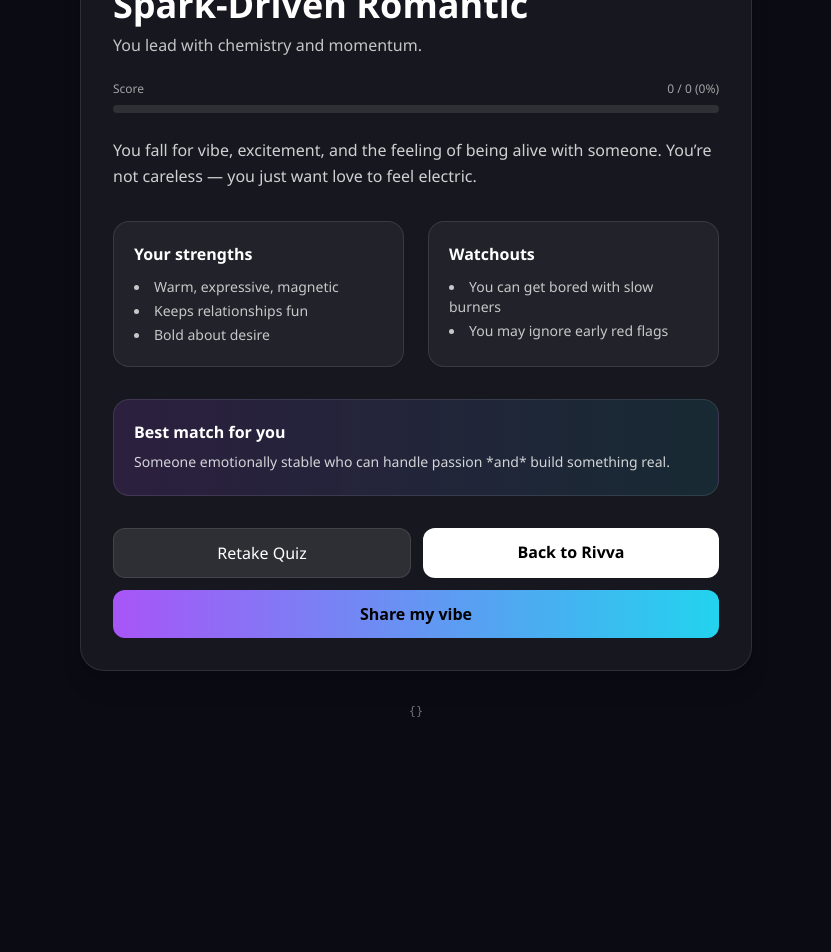
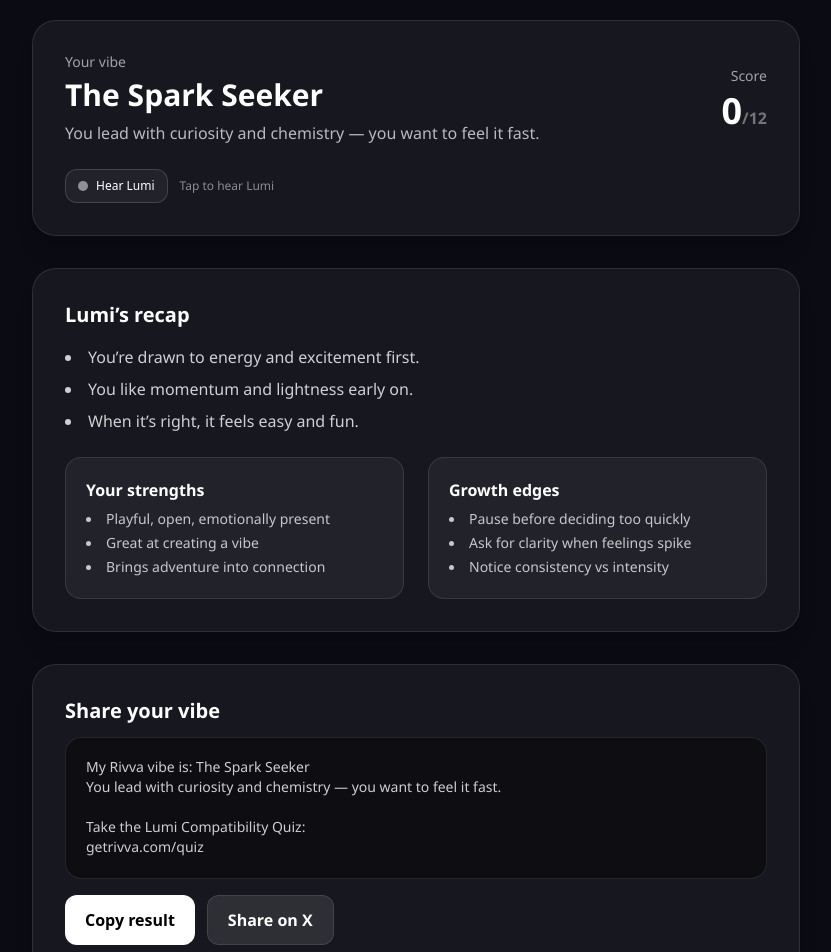
Before and after one commit to vvvisi0n/rivva-landing, a Next.js app: page /quiz/results in a window 1280 px wide. Shown: the part 440-1392 px from the top of the page, without its empty margins (224-1055 px from the left). Before the commit the page ends 1223 px from the top, so only its background shows below. Built offline with nearby package versions, Linux system fonts and the light colour scheme.

Commit message:
upgrade quiz results with tier recap share card and CTAs

```diff
--- a/app/quiz/results/page.tsx
+++ b/app/quiz/results/page.tsx
@@ -4,232 +4,202 @@ import { useEffect, useMemo, useState } from "react";
 import Link from "next/link";
 import LumiOrb from "@/components/LumiOrb";
 import TypingBubble from "@/components/TypingBubble";
+import LumiVoiceButton from "@/components/LumiVoiceButton";
 
-type Option = { id: string; text: string; score: number };
-type AnswerMap = Record<string, Option>;
+import { getTier, buildShareText } from "@/lib/quiz";
 
-type BandKey = "soul_first" | "balanced_builder" | "spark_chaser";
-
-const BANDS: Record<
-  BandKey,
-  {
-    title: string;
-    subtitle: string;
-    description: string;
-    strengths: string[];
-    watchouts: string[];
-    bestMatch: string;
-    shareLine: string;
-  }
-> = {
-  soul_first: {
-    title: "Soul-First Connector",
-    subtitle: "You prioritize safety, depth, and emotional clarity.",
-    description:
-      "You’re not here for random swipes. You want something that feels grounded, honest, and emotionally clean. When it’s right, it’s calm — not confusing.",
-    strengths: [
-      "Emotionally intentional",
-      "Loyal once you choose",
-      "Strong communicator",
-    ],
-    watchouts: ["You can over-invest early", "You feel mismatches deeply"],
-    bestMatch:
-      "Someone steady, emotionally mature, and clear about what they want.",
-    shareLine: "I’m a Soul-First Connector on Rivva.",
-  },
-  balanced_builder: {
-    title: "Balanced Builder",
-    subtitle: "Chemistry matters, but so does consistency.",
-    description:
-      "You want both spark and stability. You’re open-hearted, but not reckless. When a connection has rhythm and respect, you’re all in.",
-    strengths: [
-      "Healthy pace setter",
-      "Values + chemistry aligned",
-      "Adaptable and fair",
-    ],
-    watchouts: [
-      "You may tolerate gray areas too long",
-      "You can downplay your own needs",
-    ],
-    bestMatch:
-      "Someone playful but dependable — who matches your energy and effort.",
-    shareLine: "I’m a Balanced Builder on Rivva.",
-  },
-  spark_chaser: {
-    title: "Spark-Driven Romantic",
-    subtitle: "You lead with chemistry and momentum.",
-    description:
-      "You fall for vibe, excitement, and the feeling of being alive with someone. You’re not careless — you just want love to feel electric.",
-    strengths: [
-      "Warm, expressive, magnetic",
-      "Keeps relationships fun",
-      "Bold about desire",
-    ],
-    watchouts: [
-      "You can get bored with slow burners",
-      "You may ignore early red flags",
-    ],
-    bestMatch:
-      "Someone emotionally stable who can handle passion *and* build something real.",
-    shareLine: "I’m a Spark-Driven Romantic on Rivva.",
-  },
-};
-
-function getBand(score: number, max: number): BandKey {
-  const pct = max > 0 ? score / max : 0;
-  if (pct >= 0.8) return "soul_first";
-  if (pct >= 0.55) return "balanced_builder";
-  return "spark_chaser";
-}
-
-export default function ResultsPage() {
+export default function QuizResultsPage() {
   const [score, setScore] = useState<number | null>(null);
-  const [maxScore, setMaxScore] = useState<number | null>(null);
-  const [answers, setAnswers] = useState<AnswerMap | null>(null);
-  const [loading, setLoading] = useState(true);
-  const [shareStatus, setShareStatus] = useState<"idle" | "copied">("idle");
+  const [isThinking, setIsThinking] = useState(true);
+  const [copied, setCopied] = useState(false);
 
   useEffect(() => {
-    const s = Number(sessionStorage.getItem("rivva_quiz_score"));
-    const m = Number(sessionStorage.getItem("rivva_quiz_max"));
-    const a = sessionStorage.getItem("rivva_quiz_answers");
+    const raw = sessionStorage.getItem("rivva_quiz_score");
+    const s = raw ? Number(raw) : 0;
+    setScore(s);
 
-    setScore(Number.isFinite(s) ? s : 0);
-    setMaxScore(Number.isFinite(m) ? m : 0);
-    setAnswers(a ? JSON.parse(a) : {});
-    setLoading(false);
+    // tiny Lumi “processing” moment
+    const t = setTimeout(() => setIsThinking(false), 900);
+    return () => clearTimeout(t);
   }, []);
 
-  const bandKey = useMemo(() => {
-    if (score == null || maxScore == null) return "balanced_builder" as BandKey;
-    return getBand(score, maxScore);
-  }, [score, maxScore]);
+  const tier = useMemo(() => {
+    return getTier(score ?? 0);
+  }, [score]);
 
-  const band = BANDS[bandKey];
-  const pct = maxScore ? Math.round(((score ?? 0) / maxScore) * 100) : 0;
+  const shareText = useMemo(() => buildShareText(tier), [tier]);
 
-  async function handleShare() {
-    const url = typeof window !== "undefined" ? window.location.origin : "";
-    const shareText = `${band.shareLine} My vibe score: ${pct}%. Take the Lumi quiz on Rivva.`;
-
+  async function copyShare() {
     try {
-      if (navigator.share) {
-        await navigator.share({
-          title: "My Rivva compatibility vibe",
-          text: shareText,
-          url,
-        });
-        return;
-      }
+      await navigator.clipboard.writeText(shareText);
+      setCopied(true);
+      setTimeout(() => setCopied(false), 1200);
     } catch {
-      // fall through to copy
-    }
-
-    try {
-      await navigator.clipboard.writeText(`${shareText} ${url}`);
-      setShareStatus("copied");
-      setTimeout(() => setShareStatus("idle"), 1500);
-    } catch {
-      // last resort: do nothing
+      setCopied(false);
     }
   }
 
-  if (loading) {
   return (
-      <main className="min-h-screen bg-[#0b0b14] text-white flex flex-col items-center justify-center px-6">
-        <LumiOrb />
-        <TypingBubble className="mt-8" label="Lumi is reading your vibe…" />
-      </main>
-    );
-  }
-
-  return (
-    <main className="min-h-screen bg-[#0b0b14] text-white flex flex-col items-center px-6 py-16">
-      <div className="mb-6">
+    <main className="min-h-screen bg-[#0b0b14] text-white px-6 py-14">
+      <div className="max-w-3xl mx-auto">
+        {/* header */}
+        <div className="flex flex-col items-center text-center mb-10">
+          <div className="mb-4">
             <LumiOrb />
           </div>
+          <h1 className="text-3xl md:text-4xl font-bold">
+            Your Lumi Compatibility Read
+          </h1>
+          <p className="text-white/70 mt-2">
+            No labels for labels’ sake — just your connection style.
+          </p>
+        </div>
 
-      <div className="w-full max-w-2xl bg-white/5 border border-white/10 rounded-3xl p-8 shadow-xl">
-        <p className="text-sm text-white/60 mb-2">Your compatibility vibe</p>
+        {/* processing */}
+        {isThinking && (
+          <div className="rounded-3xl bg-white/5 border border-white/10 p-8 shadow-xl mb-8">
+            <TypingBubble label="Lumi is reading your vibe…" />
+          </div>
+        )}
 
-        <h1 className="text-3xl md:text-4xl font-bold mb-2">{band.title}</h1>
-        <p className="text-white/75 mb-6">{band.subtitle}</p>
+        {!isThinking && score !== null && (
+          <>
+            {/* main result card */}
+            <section className="rounded-3xl bg-white/5 border border-white/10 p-8 shadow-xl mb-8">
+              <div className="flex items-center justify-between gap-4 flex-wrap">
+                <div>
+                  <p className="text-sm text-white/60">Your vibe</p>
+                  <h2 className="text-2xl md:text-3xl font-bold mt-1">
+                    {tier.name}
+                  </h2>
+                  <p className="text-white/70 mt-2 max-w-xl">
+                    {tier.oneLiner}
+                  </p>
+                </div>
 
-        <div className="mb-6">
-          <div className="flex items-center justify-between text-xs text-white/60 mb-2">
-            <span>Score</span>
-            <span>
-              {score} / {maxScore} ({pct}%)
-            </span>
-          </div>
-          <div className="h-2 w-full bg-white/10 rounded-full overflow-hidden">
-            <div
-              className="h-full bg-gradient-to-r from-purple-500 to-cyan-400 transition-all duration-700"
-              style={{ width: `${pct}%` }}
-            />
+                <div className="text-right">
+                  <p className="text-sm text-white/60">Score</p>
+                  <p className="text-4xl font-extrabold mt-1">
+                    {score}
+                    <span className="text-white/40 text-base">/12</span>
+                  </p>
                 </div>
               </div>
 
-        <p className="text-white/80 leading-relaxed mb-8">
-          {band.description}
+              {/* Lumi voice */}
+              <div className="mt-6 flex items-center gap-3">
+                <LumiVoiceButton
+                  text={[
+                    `Okay… here’s what I’m picking up.`,
+                    `You’re ${tier.name.toLowerCase()}.`,
+                    tier.oneLiner,
+                    `If you want, I can guide you into matches that fit this energy.`
+                  ].join(" ")}
+                />
+                <p className="text-xs text-white/50">
+                  Tap to hear Lumi
                 </p>
+              </div>
+            </section>
 
-        <div className="grid grid-cols-1 md:grid-cols-2 gap-6 mb-8">
-          <div className="bg-white/5 border border-white/10 rounded-2xl p-5">
-            <h3 className="font-semibold mb-3">Your strengths</h3>
-            <ul className="list-disc list-inside text-white/75 text-sm space-y-1">
-              {band.strengths.map((s) => (
-                <li key={s}>{s}</li>
+            {/* Lumi recap */}
+            <section className="rounded-3xl bg-white/5 border border-white/10 p-8 shadow-xl mb-8">
+              <h3 className="text-xl font-semibold mb-4">
+                Lumi’s recap
+              </h3>
+              <ul className="space-y-2 text-white/80 list-disc list-inside">
+                {tier.recap.map((r, i) => (
+                  <li key={i}>{r}</li>
+                ))}
+              </ul>
+
+              <div className="grid md:grid-cols-2 gap-6 mt-6">
+                <div className="rounded-2xl bg-white/5 border border-white/10 p-5">
+                  <h4 className="font-semibold mb-2">Your strengths</h4>
+                  <ul className="space-y-1 text-white/75 text-sm list-disc list-inside">
+                    {tier.strengths.map((s, i) => (
+                      <li key={i}>{s}</li>
                     ))}
                   </ul>
                 </div>
-
-          <div className="bg-white/5 border border-white/10 rounded-2xl p-5">
-            <h3 className="font-semibold mb-3">Watchouts</h3>
-            <ul className="list-disc list-inside text-white/75 text-sm space-y-1">
-              {band.watchouts.map((w) => (
-                <li key={w}>{w}</li>
+                <div className="rounded-2xl bg-white/5 border border-white/10 p-5">
+                  <h4 className="font-semibold mb-2">Growth edges</h4>
+                  <ul className="space-y-1 text-white/75 text-sm list-disc list-inside">
+                    {tier.growth.map((g, i) => (
+                      <li key={i}>{g}</li>
                     ))}
                   </ul>
                 </div>
               </div>
+            </section>
 
-        <div className="bg-gradient-to-r from-purple-500/15 to-cyan-400/10 border border-white/10 rounded-2xl p-5 mb-8">
-          <h3 className="font-semibold mb-2">Best match for you</h3>
-          <p className="text-white/80 text-sm leading-relaxed">
-            {band.bestMatch}
-          </p>
+            {/* share card */}
+            <section className="rounded-3xl bg-white/5 border border-white/10 p-8 shadow-xl mb-8">
+              <h3 className="text-xl font-semibold mb-3">
+                Share your vibe
+              </h3>
+
+              <div className="rounded-2xl bg-black/40 border border-white/10 p-5 text-sm whitespace-pre-wrap text-white/80">
+                {shareText}
               </div>
 
-        <div className="flex flex-col sm:flex-row gap-3 mb-3">
+              <div className="mt-4 flex flex-wrap gap-3">
+                <button
+                  onClick={copyShare}
+                  className="px-5 py-3 rounded-xl bg-white text-black font-semibold hover:bg-white/90 transition"
+                >
+                  {copied ? "Copied!" : "Copy result"}
+                </button>
+
+                <a
+                  href={`https://twitter.com/intent/tweet?text=${encodeURIComponent(shareText)}`}
+                  target="_blank"
+                  rel="noreferrer"
+                  className="px-5 py-3 rounded-xl bg-white/10 border border-white/10 font-semibold hover:bg-white/15 transition"
+                >
+                  Share on X
+                </a>
+              </div>
+            </section>
+
+            {/* matches CTA */}
+            <section className="rounded-3xl bg-gradient-to-r from-purple-500/20 to-cyan-400/20 border border-white/10 p-8 shadow-xl mb-8">
+              <h3 className="text-2xl font-bold mb-2">
+                Want matches that fit this vibe?
+              </h3>
+              <p className="text-white/80 mb-5">
+                Lumi will highlight people whose emotional energy complements yours.
+              </p>
+
+              <div className="flex flex-wrap gap-3">
                 <Link
-            href="/quiz"
-            className="flex-1 text-center px-5 py-3 rounded-xl bg-white/10 hover:bg-white/15 border border-white/10 transition"
+                  href="/matches"
+                  className="px-6 py-3 rounded-xl bg-white text-black font-semibold hover:bg-white/90 transition"
                 >
-            Retake Quiz
+                  Go to Matches
                 </Link>
 
                 <Link
-            href="/"
-            className="flex-1 text-center px-5 py-3 rounded-xl bg-white text-black font-semibold hover:bg-white/90 transition"
+                  href="/inbox"
+                  className="px-6 py-3 rounded-xl bg-white/10 border border-white/10 font-semibold hover:bg-white/15 transition"
                 >
-            Back to Rivva
+                  Open Inbox
                 </Link>
               </div>
+            </section>
 
-        <button
-          onClick={handleShare}
-          className="w-full px-5 py-3 rounded-xl bg-gradient-to-r from-purple-500 to-cyan-400 text-black font-semibold hover:opacity-90 transition active:scale-[0.98]"
+            {/* retake */}
+            <div className="text-center">
+              <Link
+                href="/quiz"
+                className="text-sm text-white/70 hover:text-white underline underline-offset-4"
               >
-          {shareStatus === "copied" ? "Copied ✓" : "Share my vibe"}
-        </button>
+                Retake quiz
+              </Link>
             </div>
-
-      {process.env.NODE_ENV !== "production" && answers && (
-        <pre className="mt-8 text-xs text-white/40 max-w-2xl whitespace-pre-wrap">
-          {JSON.stringify(answers, null, 2)}
-        </pre>
+          </>
         )}
+      </div>
     </main>
   );
 }
--- /dev/null
+++ b/lib/quiz.ts
@@ -0,0 +1,134 @@
+export type QuizTierKey = "spark" | "anchor" | "empath" | "magnetic";
+
+export type QuizTier = {
+  key: QuizTierKey;
+  name: string;
+  range: [number, number];
+  oneLiner: string;
+  recap: string[];
+  strengths: string[];
+  growth: string[];
+  matchesWith: string[];
+};
+
+export const TIERS: QuizTier[] = [
+  {
+    key: "spark",
+    name: "The Spark Seeker",
+    range: [0, 4],
+    oneLiner: "You lead with curiosity and chemistry — you want to feel it fast.",
+    recap: [
+      "You’re drawn to energy and excitement first.",
+      "You like momentum and lightness early on.",
+      "When it’s right, it feels easy and fun."
+    ],
+    strengths: [
+      "Playful, open, emotionally present",
+      "Great at creating a vibe",
+      "Brings adventure into connection"
+    ],
+    growth: [
+      "Pause before deciding too quickly",
+      "Ask for clarity when feelings spike",
+      "Notice consistency vs intensity"
+    ],
+    matchesWith: [
+      "Grounded communicators",
+      "Emotionally steady partners",
+      "People who enjoy spontaneity"
+    ]
+  },
+  {
+    key: "anchor",
+    name: "The Steady Builder",
+    range: [5, 7],
+    oneLiner: "You value safety, loyalty, and slow-burn connection.",
+    recap: [
+      "You trust emotional steadiness over flash.",
+      "You want alignment in values and pace.",
+      "Consistency makes you feel secure."
+    ],
+    strengths: [
+      "Reliable, thoughtful, emotionally safe",
+      "Builds trust naturally",
+      "Finds depth in the everyday"
+    ],
+    growth: [
+      "Let yourself be surprised sometimes",
+      "Say what you want earlier",
+      "Don’t over-carry the relationship alone"
+    ],
+    matchesWith: [
+      "Intentional partners",
+      "Clear communicators",
+      "People who respect pace"
+    ]
+  },
+  {
+    key: "empath",
+    name: "The Emotional Intuitive",
+    range: [8, 10],
+    oneLiner: "You’re tuned in — you read energy and emotional patterns fast.",
+    recap: [
+      "You feel under the surface quickly.",
+      "You care about real understanding.",
+      "You’re at your best with emotional honesty."
+    ],
+    strengths: [
+      "Deep empathy, strong intuition",
+      "Creates emotional safety",
+      "Notices what others miss"
+    ],
+    growth: [
+      "Don’t over-explain to be understood",
+      "Ask for what you need directly",
+      "Let people earn your depth"
+    ],
+    matchesWith: [
+      "Emotionally open partners",
+      "Growth-minded people",
+      "Those who value honesty"
+    ]
+  },
+  {
+    key: "magnetic",
+    name: "The Magnet",
+    range: [11, 12],
+    oneLiner: "You blend depth + spark — people feel seen and lit up around you.",
+    recap: [
+      "You crave emotional closeness and excitement.",
+      "You want both safety and passion.",
+      "You bring presence that pulls people in."
+    ],
+    strengths: [
+      "Balanced heart + heat",
+      "Strong communicator",
+      "Naturally inspiring partner"
+    ],
+    growth: [
+      "Make sure they match your effort",
+      "Protect your energy",
+      "Don’t settle for half-available love"
+    ],
+    matchesWith: [
+      "High EQ partners",
+      "People who meet you fully",
+      "Those who love both fun and depth"
+    ]
+  }
+];
+
+export function getTier(score: number): QuizTier {
+  const s = Math.max(0, Math.min(score, 12));
+  return TIERS.find(t => s >= t.range[0] && s <= t.range[1]) ?? TIERS[0];
+}
+
+export function buildShareText(tier: QuizTier) {
+  return [
+    `My Rivva vibe is: ${tier.name}`,
+    tier.oneLiner,
+    "",
+    "Take the Lumi Compatibility Quiz:",
+    "getrivva.com/quiz"
+  ].join("\n");
+}
```
Lines whose indentation alone changed are shown as unchanged.
